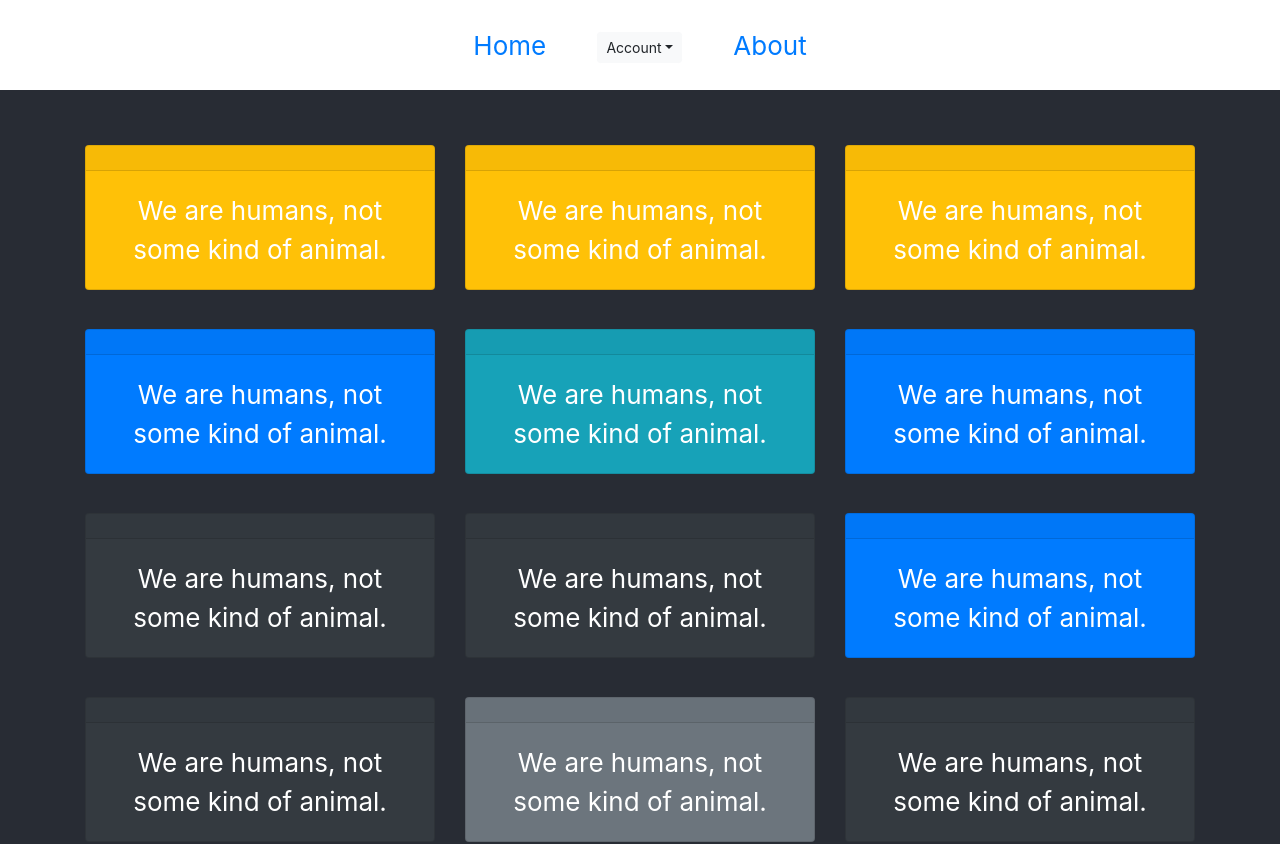
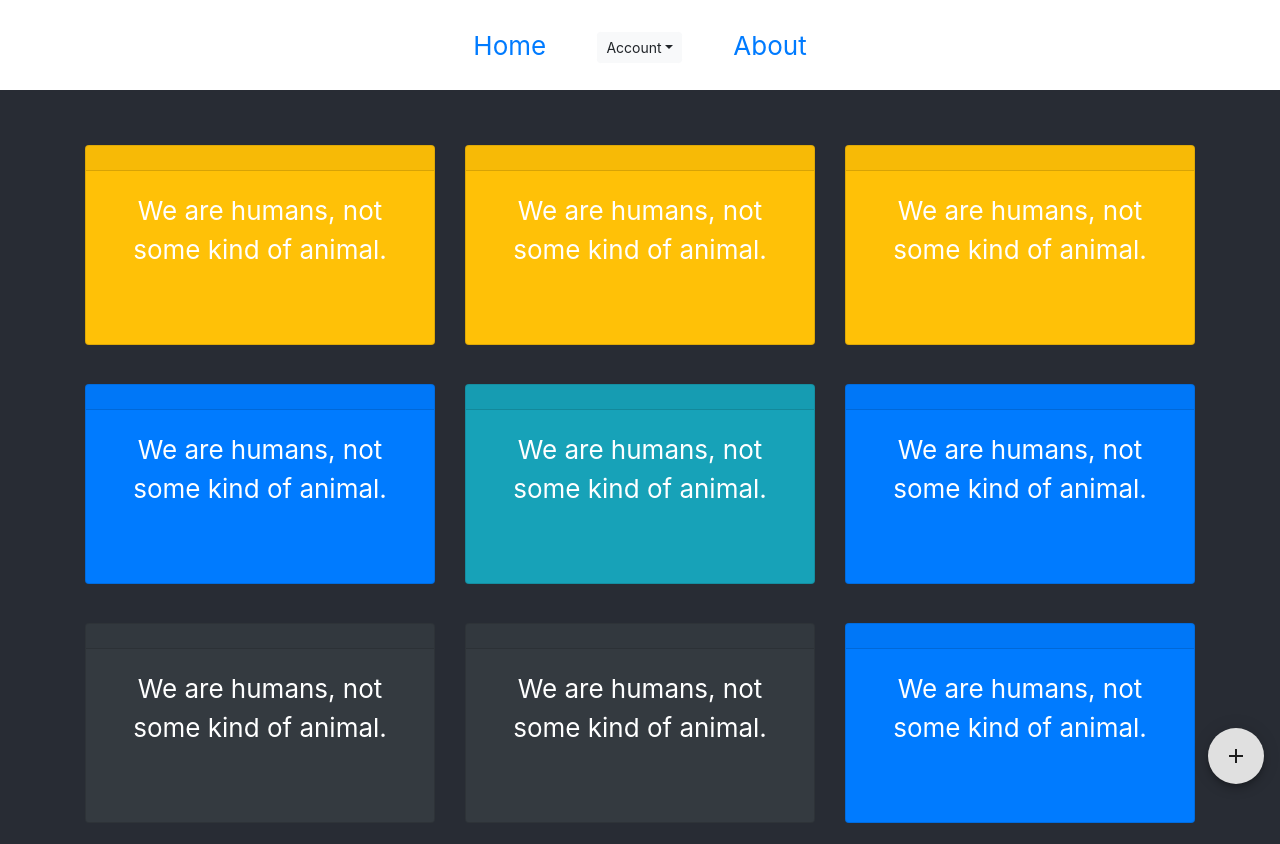
Before and after one commit to yingshaoxo/do-you-hear-the-people-sing, a React (Create React App) app: page / in a window 1280 px wide. Shown: the top 844 px of the page. Built offline with nearby package versions, Linux system fonts and the light colour scheme; what gun would draw is missing.

Commit message:
Now you can try to add input box, so we can build the core functionality

```diff
--- a/package.json
+++ b/package.json
@@ -3,6 +3,8 @@
   "version": "0.1.0",
   "private": true,
   "dependencies": {
+    "@material-ui/core": "^4.4.2",
+    "@material-ui/icons": "^4.4.1",
     "bootstrap": "^4.3.1",
     "gun": "^0.2019.726",
     "react": "^16.9.0",
--- a/src/components/Home.js
+++ b/src/components/Home.js
@@ -2,6 +2,36 @@ import React, { Component } from "react";
 import { Card, Button, FormGroup, FormControl } from "react-bootstrap";
 import "./Home.css";
 
+import { makeStyles } from '@material-ui/core/styles';
+import Fab from '@material-ui/core/Fab';
+import AddIcon from '@material-ui/icons/Add';
+
+import ThumbUpIcon from '@material-ui/icons/ThumbUp';
+import ThumbDownIcon from '@material-ui/icons/ThumbDown';
+
+
+const useStyles = makeStyles(theme => ({
+    fab: {
+        margin: 0,
+        top: 'auto',
+        bottom: theme.spacing(2),
+        right: theme.spacing(2),
+        left: 'auto',
+        position: 'fixed',
+    }
+}));
+
+function FloatingActionButtons() {
+    const classes = useStyles();
+
+    return (
+        <div>
+            <Fab size="large" color="warning" aria-label="add" className={classes.fab}>
+                <AddIcon />
+            </Fab>
+        </div>
+    );
+}
 
 class MyCard extends Component {
     constructor(props) {
@@ -11,13 +41,18 @@ class MyCard extends Component {
     render() {
         return (
             <div class="col-md">
-                <br/>
+                <br />
                 <Card bg={this.props.bg_color} text="white">
                     <Card.Header>{this.props.header}</Card.Header>
                     <Card.Body>
                         <Card.Text>
                             {this.props.text}
                         </Card.Text>
+                        <br />
+                        {
+                        //<ThumbUpIcon style={{ marginRight: "28%" }}>up</ThumbUpIcon>
+                        //<ThumbDownIcon>down</ThumbDownIcon>
+                        }
                     </Card.Body>
                 </Card>
             </div>
@@ -34,7 +69,7 @@ export default class Home extends Component {
 
         this.state = {
             said: [
-                {text: "We are humans, not some kind of animal."}
+                { text: "We are humans, not some kind of animal." }
             ]
         }
 
@@ -42,15 +77,15 @@ export default class Home extends Component {
 
     get_cards = () => {
         let said = []
-        for (let i =0; i <= 30; i++) {
+        for (let i = 0; i <= 30; i++) {
             said.push(
-                {text: "We are humans, not some kind of animal."}
+                { text: "We are humans, not some kind of animal." }
             );
         }
 
-        Array.prototype.getRandom= function(cut){
-            var i= Math.floor(Math.random()*this.length);
-            if(cut && i in this){
+        Array.prototype.getRandom = function (cut) {
+            var i = Math.floor(Math.random() * this.length);
+            if (cut && i in this) {
                 return this.splice(i, 1)[0];
             }
             return this[i];
@@ -95,13 +130,16 @@ export default class Home extends Component {
         return (
             <div className="App-body">
                 <p className="small">
-                    {this.get_state().loggedIn? '': ''}
+                    {this.get_state().loggedIn ? '' : ''}
                 </p>
 
                 <div class="container">
                     {this.get_cards()}
-                    <br/>
+                    <br />
                 </div>
+
+                <FloatingActionButtons>
+                </FloatingActionButtons>
             </div>
         )
     }
```
Also changed, not shown: 1 other file (tests, documents, lock files or other folders).
